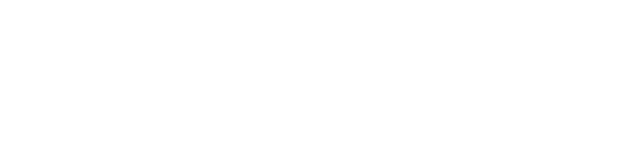
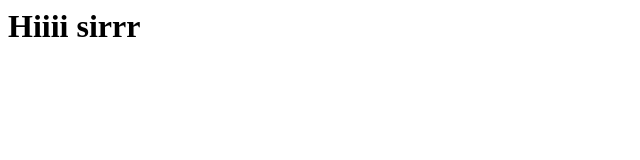
Before and after one commit to kalluriteja/shankarfirst, a plain HTML site: page index.html in a window 1280 px wide. Shown: the whole page, without its empty margins (0-640 px from the left). Drawn offline with Linux system fonts and the light colour scheme.

Commit message:
my first commit

```diff
--- a/index.html
+++ b/index.html
@@ -2,6 +2,15 @@
 
   <head></head>
 
+  <body>
+
+
+    <h1>Hiiii sirrr</h1>
+
+
+
+  </body>
+
 
 
 </html>
```
